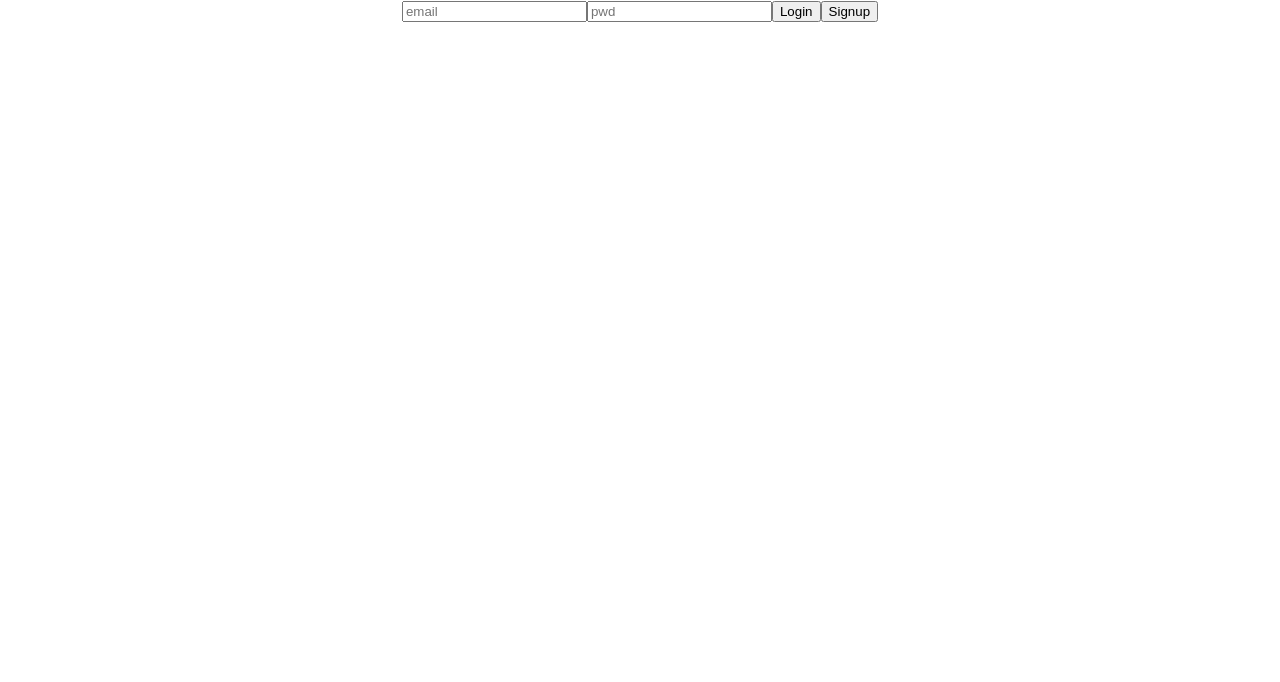
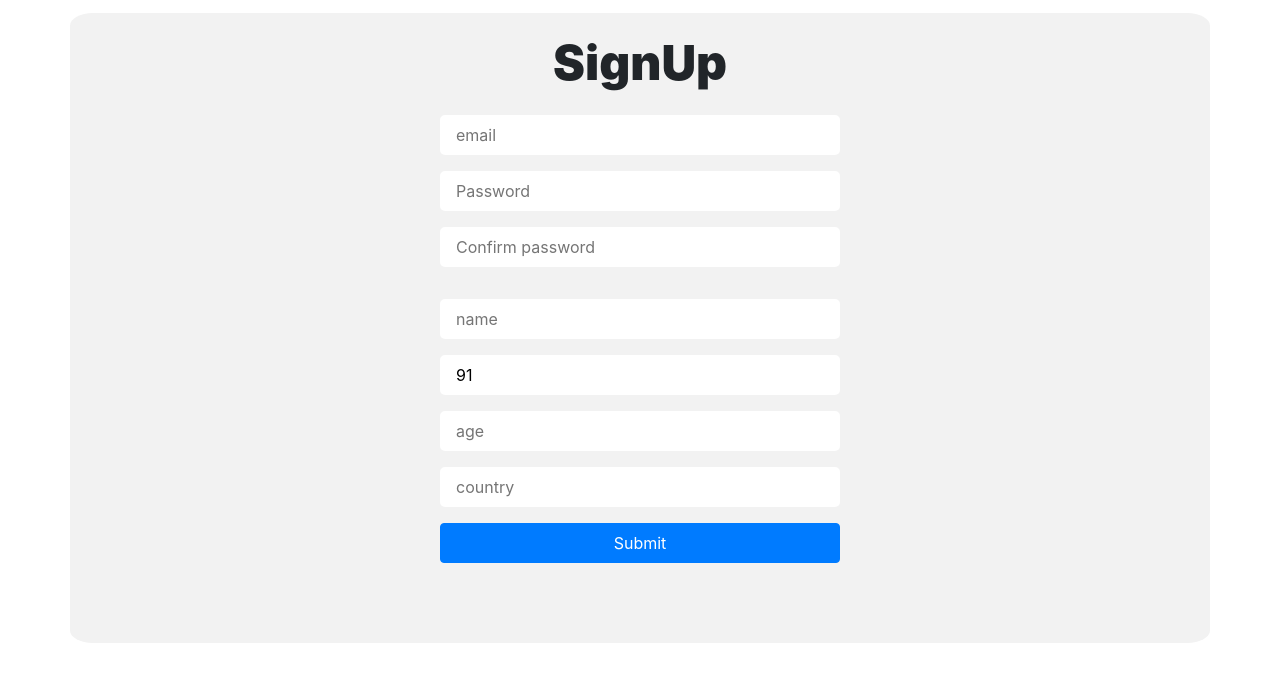
Before and after one commit to NAVEEN326327/PrevoiceProject, a React (Create React App) app in the folder client/: page / in a window 1280 px wide. Shown: the top 682 px of the page. Built offline with nearby package versions, Linux system fonts and the light colour scheme; no server answers; the database is empty.

Commit message:
User SignUp

```diff
--- a/client/package.json
+++ b/client/package.json
@@ -6,6 +6,7 @@
     "@testing-library/jest-dom": "^4.2.4",
     "@testing-library/react": "^9.5.0",
     "@testing-library/user-event": "^7.2.1",
+    "bootstrap": "^4.4.1",
     "firebase": "^7.14.2",
     "react": "^16.13.1",
     "react-dom": "^16.13.1",
--- a/client/src/App.js
+++ b/client/src/App.js
@@ -3,6 +3,8 @@ import './App.css';
 import fire from './config/fire';
 import Login from './Login';
 import Home from './Home';
+import "bootstrap/dist/css/bootstrap.min.css";
+
 
 class App extends Component {
 
--- /dev/null
+++ b/client/src/Login.css
@@ -0,0 +1,42 @@
+.container{
+    background-color: #f2f2f2;
+
+}
+
+.container {
+ display: flex;
+ flex-direction: column;
+ justify-content: space-evenly;
+ width: 35rem;
+ height: auto;
+ margin-left: 40%;
+ margin-top: 1%;
+ border-radius: 2% 2%;
+ padding: 5%;
+
+}
+
+input{
+   border-style: none;
+   height: 40px;
+   width: 400px;
+   margin-right: 1rem;
+   padding-left: 1rem;
+   border-radius: 5px 5px;
+}
+
+.name{
+    margin-top: 1rem;
+}
+
+.size1{
+    font-size: 3rem;
+    font-weight: 900;
+    margin-top: -50px;
+}
+
+
+
+.errormsg{
+    color: red;
+}
--- a/client/src/Login.js
+++ b/client/src/Login.js
@@ -1,72 +1,372 @@
 import React, { Component } from "react";
 import fire from "./config/fire";
+import './Login.css';
+import "bootstrap/dist/css/bootstrap.min.css";
 
 
 
 class Login extends Component {
 
-    constructor(props){
+    constructor(props) {
         super(props);
 
-        this.login = this.login.bind(this);
-        this.handleChange = this.handleChange.bind(this);
+        // this.login = this.login.bind(this);
         this.signup = this.signup.bind(this);
+        this.changeEmail = this.changeEmail.bind(this);
+        this.changePwd = this.changePwd.bind(this);
+        this.changeConfirmPassword = this.changeConfirmPassword.bind(this);
+        this.changeName = this.changeName.bind(this);
+        this.changePhone = this.changePhone.bind(this);
+        this.changeAge = this.changeAge.bind(this);
+        this.changeContry = this.changeContry.bind(this);
 
-        this.state={
+
+        this.state = {
+            users: [],
+
             email: "",
-            password: ""
+            password: "",
+            confirmPassword: "",
+            name: "",
+            phone: "91",
+            age: "",
+            country: "",
+            phoneError: "",
+            emailError: "",
+            passwordError: "",
+            confirmPasswordError:"",
+            phoneError: ""
+
         }
     }
 
-    login(e){
-        e.preventDefault();
-        fire.auth().signInWithEmailAndPassword(this.state.email, this.state.password)
-                .then((u)=>{
-                    console.log(u);
-                }).catch((err)=> {
-                    console.log(err);
+
+    ////////////////// Fetch data
+    componentDidMount() {
+        fire
+            .database()
+            .ref('user')
+            .once('value')
+            .then(snapShot => {
+                snapShot.forEach(u => {
+                    // this.state.users.push(u.val())  for retrieving complete obj
+                    // this.state.users.push({id: u.key, name: u.val().name, email:u.val().email, phone:u.val().phone, age:u.val().age, country:u.val().country})
+                    this.state.users.push({
+                        id: u.key,
+                        ...u.val()
+                    })
+
+                })
+            });
+    }
+
+
+    // login(e) {
+    //     e.preventDefault();
+    //     fire.auth().signInWithEmailAndPassword(this.state.email, this.state.password)
+    //         .then((u) => {
+    //             console.log(u);
+    //         }).catch((err) => {
+    //             console.log(err);
+    //         })
+    // }
+
+
+
+
+    validName() {
+        if (this.state.name.length > 1 && !(this.state.name.match(/^w+([.-]?w+)*@w+([.-]?w+)*(.w{2,3})+$/))) {
+            this.setState({
+                nameError: ""
+            })
+        }
+    }
+
+
+    validEmail() {
+
+        if (this.state.email.length < 6 || this.state.email.indexOf("@") < 2 || (this.state.email.indexOf(".") < this.state.email.indexOf("@")) || this.state.email.match(/^w+([.-]?w+)*@w+([.-]?w+)*(.w{2,3})+$/)) {
+
+            this.setState({
+                emailError: "email format is not good"
+            })
+        } else {
+            this.setState({
+                emailError: ""
+            })
+            return 1;
+
+        }
+
+    }
+
+    validPhone() {
+        if (this.state.phone.length != 11) {
+            this.setState({
+                phoneError: "Invalid phone number"
+            })
+            console.log(this.state.phone.length)
+        } else {
+            this.setState({
+                phoneError: ""
             })
         }
 
-    handleChange(e){
+    }
+
+    validPassword() {
+
+        if (this.state.password.length < 6) {
             this.setState({
-            [e.target.name] : e.target.value
+                passwordError: "password is weak"
+            })
+        }
+        else {
+            this.setState({
+                passwordError: ""
             })
         }
 
+    }
+
+    validConfirmPassword() {
+
+        if (this.state.password === this.state.confirmPassword) {
+            this.setState({
+                confirmPasswordError: ""
+            })
+        } else {
+            this.setState({
+                confirmPasswordError: ""
+            })
+        }
+    }
+
+
+    changeEmail(e) {
+        this.setState({
+            email: e.target.value
+        })
+        this.validEmail();
+
+    }
+
+
+    changePwd(e) {
+        this.setState({
+            password: e.target.value
+        })
+
+        this.validPassword();
+    }
+
+
+    changeConfirmPassword(e) {
+        this.setState({
+            confirmPassword: e.target.value
+        })
+        this.validConfirmPassword();
+    }
+
+
+    changeName(e) {
+        this.setState({
+            name: e.target.value
+        })
+    }
+
+    changePhone(e) {
+        this.setState({
+            phone: e.target.value
+        })
+        this.validPhone();
+    }
+
+    changeAge(e) {
+        this.setState({
+            age: e.target.value
+        })
+    }
+
+    changeContry(e) {
+        this.setState({
+            country: e.target.value
+        })
+    }
+
+
+
+    ////////////////////////////////////////////////////////////////////
     signup(e) {
         e.preventDefault();
+
+        if (this.validEmail() == 1) {
+
+
             fire.auth().createUserWithEmailAndPassword(this.state.email, this.state.password)
                 .then((u) => {
                     console.log(u)
                 }).catch((err) => {
                     console.log(err);
                 })
+
+
+            /// USer post
+            fire.database()
+                .ref('user')
+                .push({
+                    name: this.state.name,
+                    email: this.state.email,
+                    age: this.state.age,
+                    phone: this.state.phone,
+                    country: this.state.country
+                    // add time schema too for tracking user calling time
+
+
+                });
+
+
+        }
     }
 
+    // deleteData(){
+    /////////////////////  Delete
+    //  fire
+    //  .database()
+    //  .ref("user")
+    //  .child('u_id')
+    //  .remove();
+    // }
+
+
+
+
+
+
     render() {
-            return(
-                <div>
-                    <form>
+        return (
+            <div className="container">
+                {console.log(this.state.users)}
+                <div className="form-group size1">SignUp</div>
+                <form className="form" onSubmit={this.signup}>
+                    <div className="form-group">
+
                         <input
                             type="email"
                             id="email"
-                        name="email"
+                            // name="email"
                             placeholder="email"
-                        onChange={this.handleChange}
+                            onChange={this.changeEmail}
                             value={this.state.email}
+
+                            required
                         />
+
+
+                    </div>
+                    <span className="msg" >{this.state.emailError}</span>
+
+                    <div className="form-group">
 
                         <input
                             type="password"
                             id="password"
-                        name="password"
-                        onChange={this.handleChange}
-                        placeholder="pwd"
+                            // name="password"
+                            onChange={this.changePwd}
+                            placeholder="Password"
                             value={this.state.password}
+                            required
+
                         />
-                        <button onClick={this.login}>Login</button>
-                        <button onClick={this.signup}>Signup</button>
+
+
+                    </div>
+                    <span className="msg" >{this.state.passwordError}</span>
+
+                    <div className="form-group">
+
+                        <input
+                            type="password"
+                            id="confirmPassword"
+                            // name="password"
+                            onChange={this.changeConfirmPassword}
+                            placeholder="Confirm password"
+                            value={this.state.confirmPassword}
+                            required
+
+                        />
+                        {/* <span className="msg" >{this.state.passwordError}</span> */}
+                    </div>
+                    <span className="msg" >{this.state.confirmPasswordError}</span>
+
+                    <div className="form-group">
+
+
+
+                        <input
+                            type="text"
+                            id="name"
+                            className="name"
+                            // name="email"
+                            placeholder="name"
+                            onChange={this.changeName}
+                            value={this.state.name}
+                            required
+
+                        />
+                    </div>
+
+                    <div className="form-group">
+
+                        <input
+                            type="text"
+                            id="phone"
+                            // name="email"
+                            placeholder="phone"
+                            onChange={this.changePhone}
+                            value={this.state.phone}
+                            required
+
+                        />
+                    </div>
+                    <span className="msg" >{this.state.phoneError}</span>
+
+
+                    <div className="form-group">
+
+
+                        <input
+                            type="text"
+                            id="age"
+                            // name="email"
+                            placeholder="age"
+                            onChange={this.changeAge}
+                            value={this.state.age}
+                            required
+
+                        />
+                    </div>
+                    <div className="form-group">
+
+
+                        <input
+                            type="country"
+                            id="country"
+                            // name="password"
+                            onChange={this.changeContry}
+                            placeholder="country"
+                            value={this.state.country}
+                            required
+
+                        />
+                    </div>
+
+
+                    <div className="form-group">
+
+                        {/* <button onClick={this.login}>Login</button> */}
+                        <input type="submit" value="Submit" className="btn btn-primary" />
+                    </div>
                 </form>
             </div>
         )
--- a/client/src/config/fire.js
+++ b/client/src/config/fire.js
@@ -1,4 +1,4 @@
-import firebase from 'firebase';
+import * as firebase from 'firebase';
 
 var firebaseConfig = {
     apiKey: "AIzaSyCZ6Trgi4Y-l6UG1nWCHtN_Vozqh60kNgQ",
```
Also changed, not shown: 1 other file (tests, documents, lock files or other folders). Lines whose indentation alone changed are shown as unchanged.
